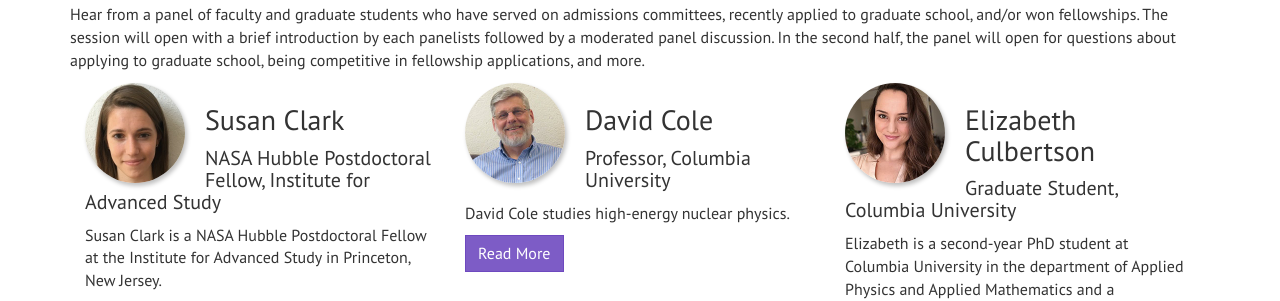
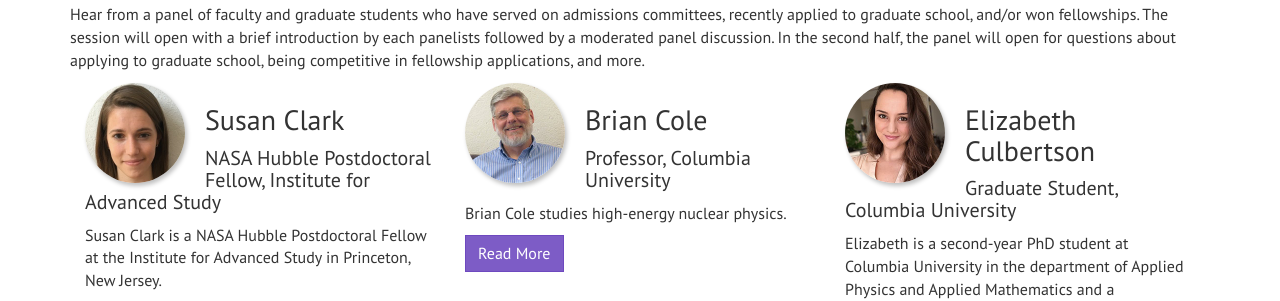
Before and after one commit to cuwip-nyc/cuwip-nyc.github.io, a Jekyll site: the page built from speakers.html, in a window 1280 px wide and 900 px high, scrolled down 4062 px. Shown: the part 159-460 px from the top of the window. Built offline with Jekyll 4.4.1, drawn with Linux system fonts in a browser that asks for light colours; nearby versions of some CDN libraries.

Commit message:
name fix

```diff
--- a/speakers.html
+++ b/speakers.html
@@ -469,9 +469,9 @@ Read More
 
 <div class="col-md-4 col-sm-6 col-xs-12 aSpeaker">
 <img src="{{base.url}}/images/d-c-200.jpg" alt="cole" class="img-circle img-responsive shadowImg pull-left" width="100" height="100">
-<h3>David Cole</h3>
+<h3>Brian Cole</h3>
 <h4>Professor, Columbia University</h4>
-<p>David Cole studies high-energy nuclear physics.</p>
+<p>Brian Cole studies high-energy nuclear physics.</p>
 <button class="btn btn-info" type="button" data-toggle="collapse" data-target="#coleBio" aria-expanded="false" aria-controls="coleBio">
 Read More
 </button>
```
Also changed, not shown: 1 other file.
